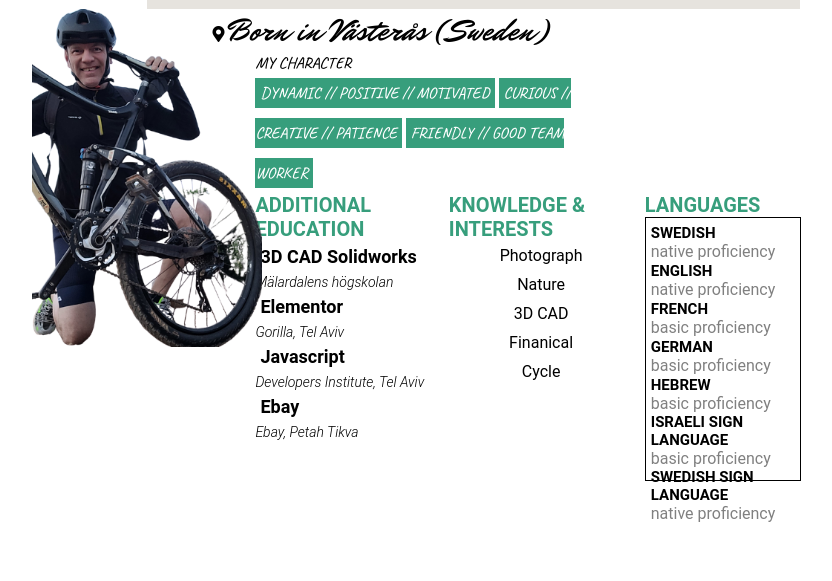
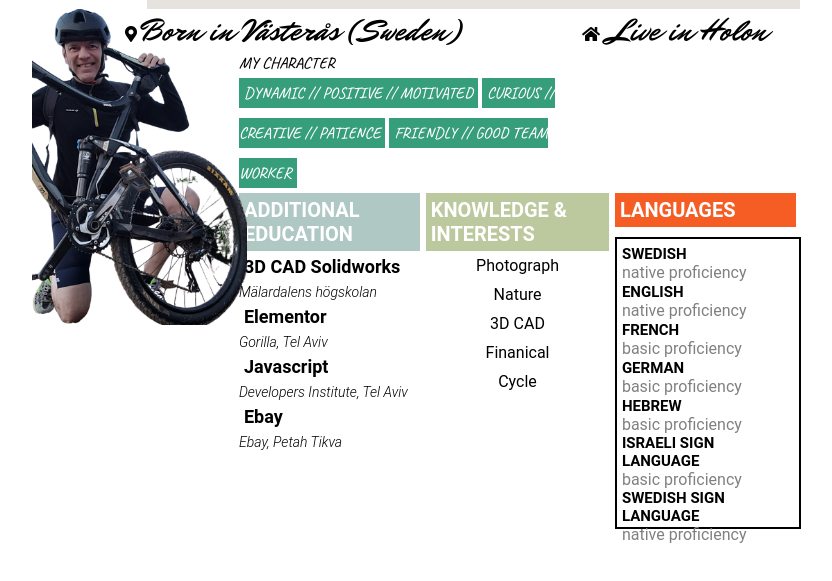
Before and after one commit to lemonecit/exercise1, a plain HTML site: page index.html in a window 1280 px wide. Shown: the part 191-772 px from the top of the page, without its empty margins (224-1056 px from the left). Drawn offline with Linux system fonts and the light colour scheme; a web font is replaced by a local one.

Commit message:
asdasdas

```diff
--- a/css/exercise.css
+++ b/css/exercise.css
@@ -44,7 +44,7 @@ h1, h2, h3, h4, h5, h6 {
 
 .main {
 display: grid;
-grid-template-columns: 30% 80%;
+grid-template-columns: 28% 78%;
 grid-template-rows: 100%;
 grid-template-areas:
 "profile main_right";
@@ -202,7 +202,7 @@ background-color:white;
 }
 
 .main-right-4thRow {
-  grid-gap:2%;
+  grid-gap:1%;
 display: grid;
 grid-template-columns: auto auto auto;
 grid-template-rows: 100%;
@@ -228,32 +228,39 @@ grid-template-areas:
 }
 
 .main-right-4thRow_1_3 h3 {
-    font-weight: bold;
-  margin:0;
-  padding:0;
-color:#379e7c;
-font-size:20px;
-text-transform: uppercase;
+  background-color: #afc8c3;
+  font-weight: bold;
+  margin: 0;
+  padding: 0;
+  color: white;
+  font-size: 20px;
+  text-transform: uppercase;
+  padding: 5px;
 
 
 }
 
 .main-right-4thRow_2_3 h3 {
+  background-color:#bcc89d;
     font-weight: bold;
   margin:0;
   padding:0;
-color:#379e7c;
+color:white;
 font-size:20px;
 text-transform: uppercase;
+padding: 5px;
 
 
 }
 
 .main-right-4thRow_3_3 h3 {
+
+  background-color:#f55d24;
+
   font-weight: bold;
   margin:0;
-  padding:0;
-color:#379e7c;
+  padding:5px;
+color:white;
 font-size:20px;
 text-transform: uppercase;
 
@@ -263,9 +270,12 @@ text-transform: uppercase;
 
 .language_column {
   padding:5px;
-width:79%;
-height:75%;
-border:1px solid black;
+position:relative;
+top:10px;
+width:95%;
+height:80%;
+border:2px solid black;
+
 
 }
 
@@ -384,3 +394,33 @@ background-color:#379e7c;
 /* display: block; */
 
 }
+
+
+.born {
+
+  position: relative;
+  float: left;
+  right: 72px;
+
+
+}
+
+
+
+.home {
+
+  position: relative;
+  float: right;
+  right: 29px;
+
+
+}
+
+
+
+
+.home i {
+
+margin-right:5px;
+
+}
--- a/index.html
+++ b/index.html
@@ -107,9 +107,15 @@
 
               <div class="main-right">
                 <div class="main-right-1stRow">
+                  <div class="born">
+
                   <i class="fas fa-map-marker-alt"></i>
                   <span class="born_font">Born in Västerås (Sweden)</span>
-
+                  </div>
+                  <div class="home">
+                      <i class="fas fa-home"></i>
+                      <span class="born_font">Live in Holon</span>
+                </div>
                 </div>
                 <div class="main-right-2ndRow">
                       <h4 class="character_font">My character</h4>
```
